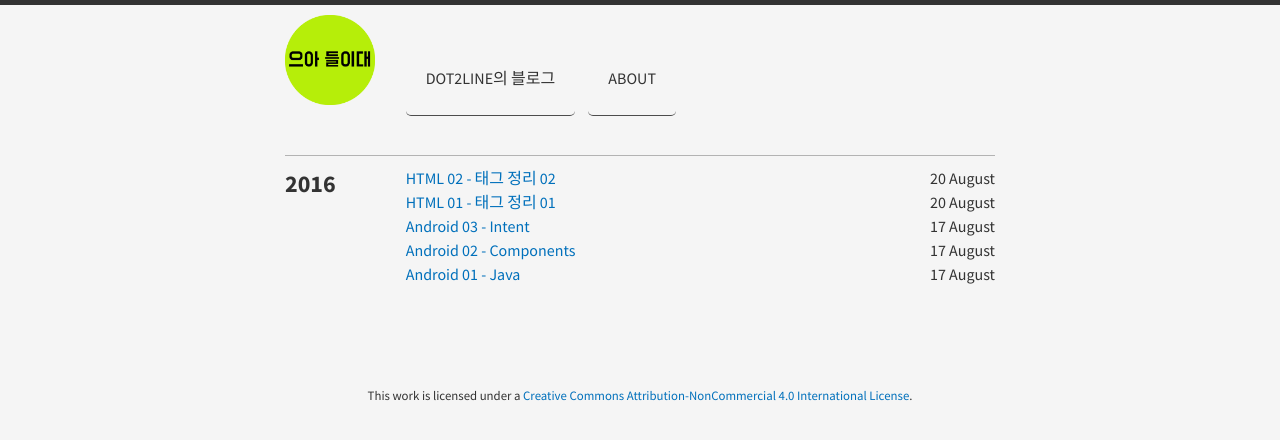
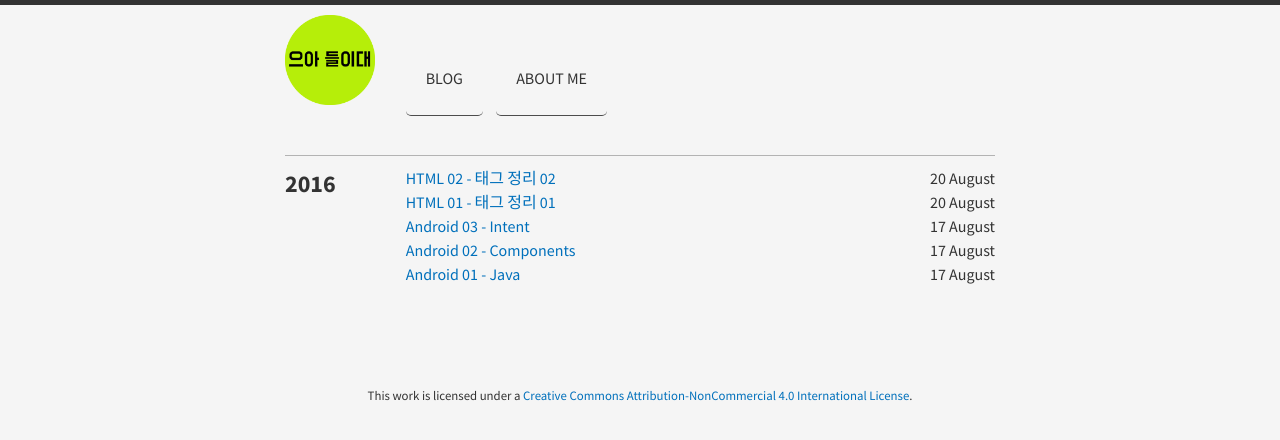
Before and after one commit to yands11/yands11.github.io, a Jekyll site: the page built from index.html, in a window 1280 px wide. Shown: the top 440 px of the page. Built offline with Jekyll 4.4.1, drawn with Linux system fonts in a browser that asks for light colours; nearby versions of some CDN libraries.

Commit message:
Update links.yml

```diff
--- a/_data/links.yml
+++ b/_data/links.yml
@@ -1,5 +1,5 @@
 - url: /
-  title: dot2line의 블로그
+  title: Blog
 
 - url: /about
-  title: About
+  title: About ME
```
